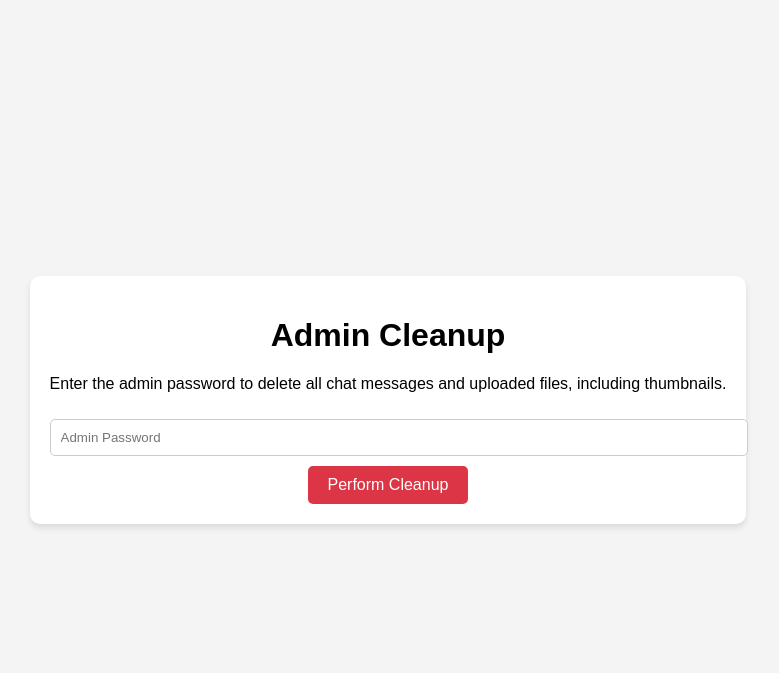
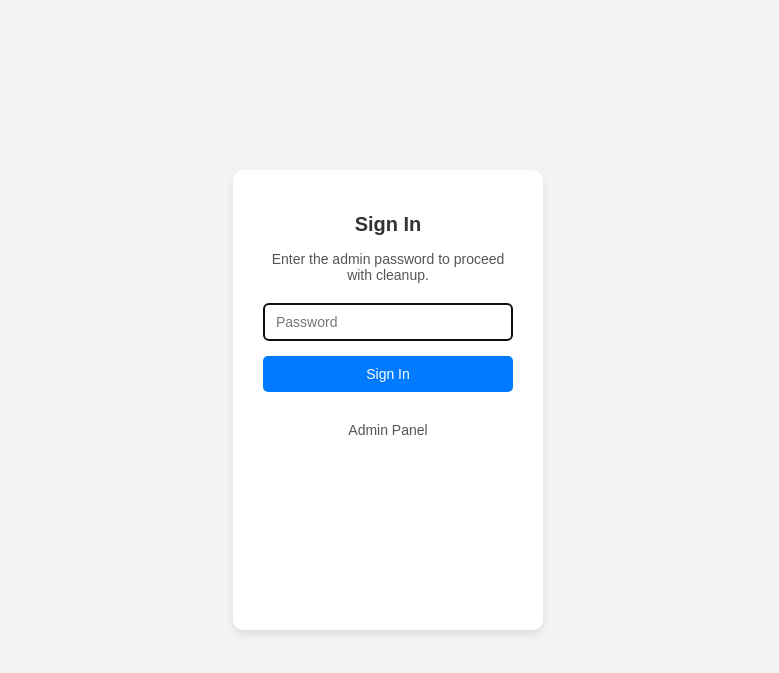
Before and after one commit to Arnold2006/AnonChat, a PHP site: page /cleanup.php in a window 1280 px wide. Shown: the top 673 px of the page, without its empty margins (252-1031 px from the left). Run offline with PHP 8.4, Linux system fonts and the light colour scheme.

Commit message:
Update cleanup.php layout

```diff
--- a/cleanup.php
+++ b/cleanup.php
@@ -1,48 +1,3 @@
-<?php
-require 'db.php'; // Include database connection
-session_start();
-
-// Admin password (you should store this securely in an environment variable or hashed in the database)
-$adminPassword = 'admin123';
-
-// Check if admin is authenticated
-if ($_SERVER['REQUEST_METHOD'] === 'POST') {
-    if (isset($_POST['password']) && $_POST['password'] === $adminPassword) {
-        // Password is correct; proceed with cleanup
-        try {
-            // 1. Delete all messages from the database
-            $stmt = $db->prepare("DELETE FROM messages");
-            $stmt->execute();
-
-            // 2. Delete all files in the uploads directory
-            $uploadFolder = "uploads/";
-            $thumbFolder = "uploads/thumbnails/";
-
-            // Helper function to delete files in a folder
-            function deleteFilesInFolder($folder) {
-                $files = glob($folder . '*'); // Get all files in the folder
-                foreach ($files as $file) {
-                    if (is_file($file)) {
-                        unlink($file); // Delete the file
-                    }
-                }
-            }
-
-            // Delete files in uploads and thumbnails
-            deleteFilesInFolder($uploadFolder);
-            deleteFilesInFolder($thumbFolder);
-
-            // Success message
-            $successMessage = "All messages, uploaded files, and thumbnails have been successfully deleted.";
-        } catch (Exception $e) {
-            $errorMessage = "An error occurred: " . $e->getMessage();
-        }
-    } else {
-        $errorMessage = "Incorrect admin password!";
-    }
-}
-?>
-
 <!DOCTYPE html>
 <html lang="en">
 <head>
@@ -52,42 +7,54 @@ if ($_SERVER['REQUEST_METHOD'] === 'POST') {
     <style>
         body {
             font-family: Arial, sans-serif;
+            background-color: #f4f4f4;
+            margin: 0;
             display: flex;
             justify-content: center;
             align-items: center;
             height: 100vh;
-            background-color: #f4f4f4;
-            margin: 0;
         }
         .container {
+            background: white;
+            padding: 30px;
+            border-radius: 10px;
+            box-shadow: 0 4px 8px rgba(0, 0, 0, 0.1);
             text-align: center;
-            background: white;
-            padding: 20px;
-            border-radius: 10px;
-            box-shadow: 0 4px 6px rgba(0, 0, 0, 0.1);
+            width: 250px; /* Width for 5x8 shape */
+            height: 400px; /* Height for 5x8 shape */
         }
-        input[type="password"] {
-            padding: 10px;
-            margin: 10px 0;
-            width: 100%;
-            border: 1px solid #ccc;
+        .container h1 {
+            font-size: 20px;
+            color: #333;
+            margin-bottom: 15px;
+        }
+        .container p {
+            font-size: 14px;
+            color: #555;
+            margin-bottom: 20px;
+        }
+        input[type="password"],
+        button {
+            width: 100%; /* Same width for both input and button */
+            padding: 10px 12px;
+            margin-bottom: 15px;
+            font-size: 14px;
             border-radius: 5px;
+            border: 1px solid #ddd;
+            box-sizing: border-box; /* Ensures padding doesn't affect width */
         }
         button {
-            padding: 10px 20px;
-            background-color: #dc3545;
+            background-color: #007bff;
             color: white;
             border: none;
-            border-radius: 5px;
-            font-size: 16px;
             cursor: pointer;
         }
         button:hover {
-            background-color: #c82333;
+            background-color: #0056b3;
         }
         .message {
-            margin-top: 20px;
-            font-size: 16px;
+            margin-top: 15px;
+            font-size: 14px;
         }
         .message.success {
             color: green;
@@ -95,15 +62,26 @@ if ($_SERVER['REQUEST_METHOD'] === 'POST') {
         .message.error {
             color: red;
         }
+        .brand {
+            margin-top: 15px;
+            font-size: 14px;
+            color: #555;
+        }
     </style>
+    <script>
+        document.addEventListener('DOMContentLoaded', function () {
+            // Set focus on the password input field when the page loads
+            document.querySelector('input[name="password"]').focus();
+        });
+    </script>
 </head>
 <body>
     <div class="container">
-        <h1>Admin Cleanup</h1>
-        <p>Enter the admin password to delete all chat messages and uploaded files, including thumbnails.</p>
+        <h1>Sign In</h1>
+        <p>Enter the admin password to proceed with cleanup.</p>
         <form method="post" action="">
-            <input type="password" name="password" placeholder="Admin Password" required>
-            <button type="submit">Perform Cleanup</button>
+            <input type="password" name="password" placeholder="Password" required>
+            <button type="submit">Sign In</button>
         </form>
         <?php if (isset($successMessage)): ?>
             <p class="message success"><?= htmlspecialchars($successMessage) ?></p>
@@ -111,6 +89,7 @@ if ($_SERVER['REQUEST_METHOD'] === 'POST') {
         <?php if (isset($errorMessage)): ?>
             <p class="message error"><?= htmlspecialchars($errorMessage) ?></p>
         <?php endif; ?>
+        <div class="brand">Admin Panel</div>
     </div>
 </body>
 </html>
```
